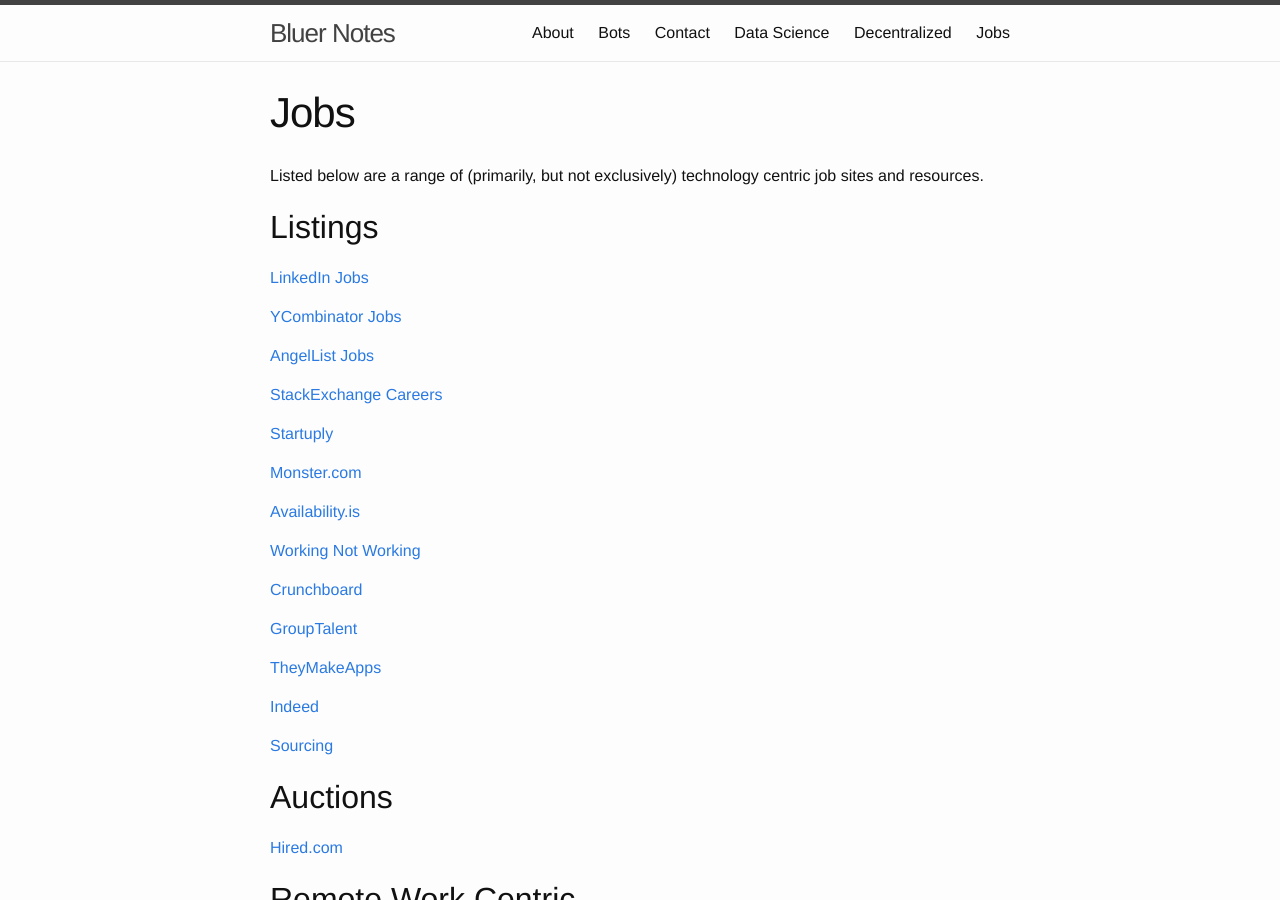
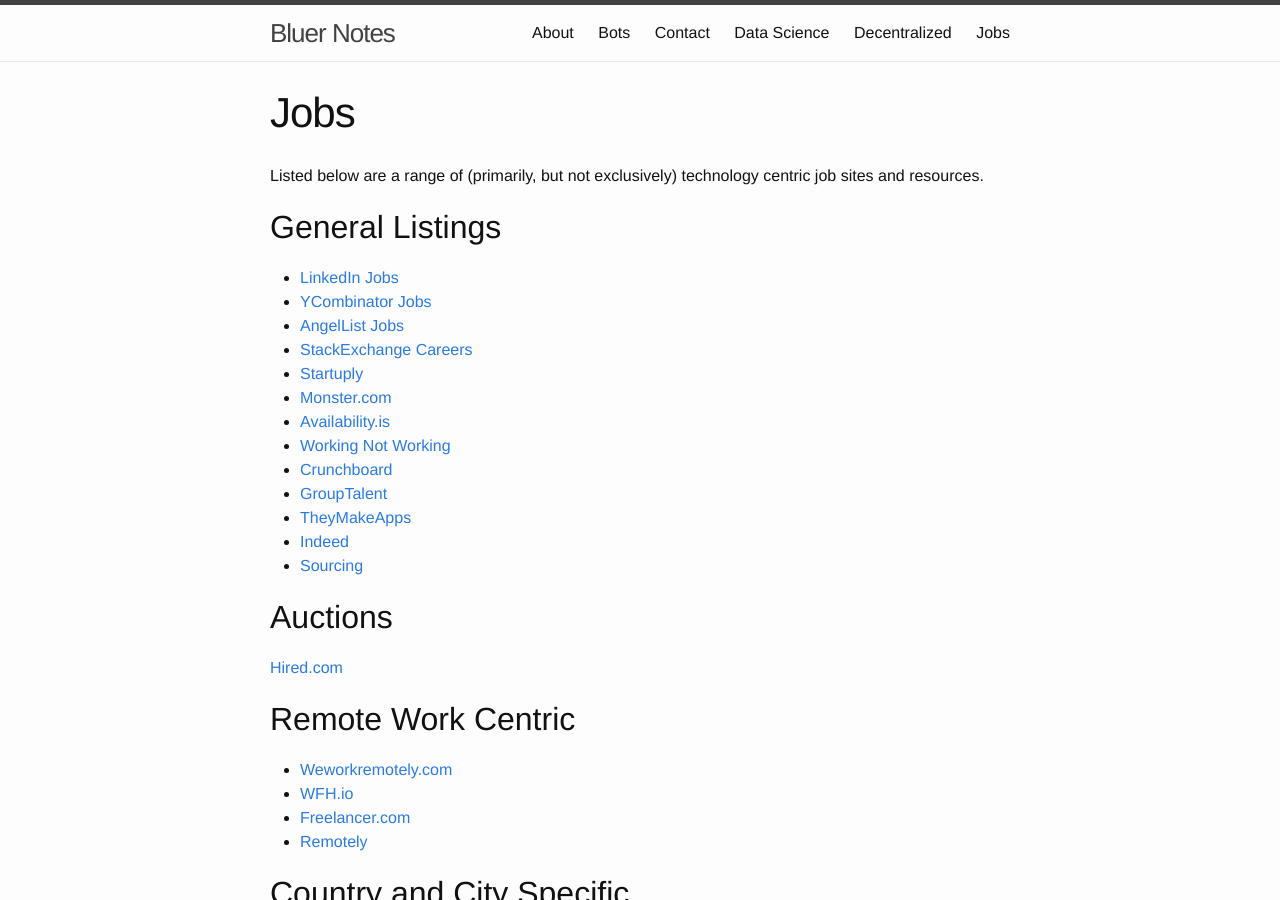
Before and after one commit to kevinbluer/bluer-notes-jekyll, a Jekyll site: the page built from jobs.md, in a window 1280 px wide and 900 px high. Built offline with Jekyll 4.4.1, drawn with Linux system fonts in a browser that asks for light colours.

Commit message:
tweakin'

```diff
--- a/jobs.md
+++ b/jobs.md
@@ -6,59 +6,39 @@
 
 Listed below are a range of (primarily, but not exclusively) technology centric job sites and resources.
 
-## Listings
+## General Listings
 
-[LinkedIn Jobs](http://www.linkedin.com/job/home)
-
-[YCombinator Jobs](https://news.ycombinator.com/jobs)
-
-[AngelList Jobs](https://angel.co/jobs)
-
-[StackExchange Careers](http://careers.stackoverflow.com/)
-
-[Startuply](http://www.startuply.com/)
-
-[Monster.com](http://www.monster.com/)
-
-[Availability.is](http://availability.is/)
-
-[Working Not Working](http://workingnotworking.com/)
-
-[Crunchboard](http://www.crunchboard.com/jobs/)
-
-[GroupTalent](https://grouptalent.com/)
-
-[TheyMakeApps](http://theymakeapps.com/)
-
-[Indeed](http://www.indeed.com/)
-
-[Sourcing](http://www.sourcing.io)
-
+- [LinkedIn Jobs](http://www.linkedin.com/job/home)
+- [YCombinator Jobs](https://news.ycombinator.com/jobs)
+- [AngelList Jobs](https://angel.co/jobs)
+- [StackExchange Careers](http://careers.stackoverflow.com/)
+- [Startuply](http://www.startuply.com/)
+- [Monster.com](http://www.monster.com/)
+- [Availability.is](http://availability.is/)
+- [Working Not Working](http://workingnotworking.com/)
+- [Crunchboard](http://www.crunchboard.com/jobs/)
+- [GroupTalent](https://grouptalent.com/)
+- [TheyMakeApps](http://theymakeapps.com/)
+- [Indeed](http://www.indeed.com/)
+- [Sourcing](http://www.sourcing.io)
 
 ## Auctions
 
 [Hired.com](https://hired.com/)
 
-
 ## Remote Work Centric
 
-[Weworkremotely.com](https://weworkremotely.com/)
-
-[WFH.io](https://www.wfh.io/jobs/)
-
-[Freelancer.com](http://www.freelancer.com)
-
-[Remotely](http://goremotely.co/)
+- [Weworkremotely.com](https://weworkremotely.com/)
+- [WFH.io](https://www.wfh.io/jobs/)
+- [Freelancer.com](http://www.freelancer.com)
+- [Remotely](http://goremotely.co/)
 
 ## Country and City Specific
 
-[JobsDB, Hong Kong](http://www.jobsdb.com)
-
-[CoCoon Market, Hong Kong](http://market.hkcocoon.org/)
-
-[ChinaHot, China](http://www.chinahot.com)
-
+- [JobsDB, Hong Kong](http://www.jobsdb.com)
+- [CoCoon Market, Hong Kong](http://market.hkcocoon.org/)
+- [ChinaHot, China](http://www.chinahot.com)
 
 ## General Resources
 
-[Interviewcake](http://www.interviewcake.com/)
+- [Interviewcake](http://www.interviewcake.com/)
```
